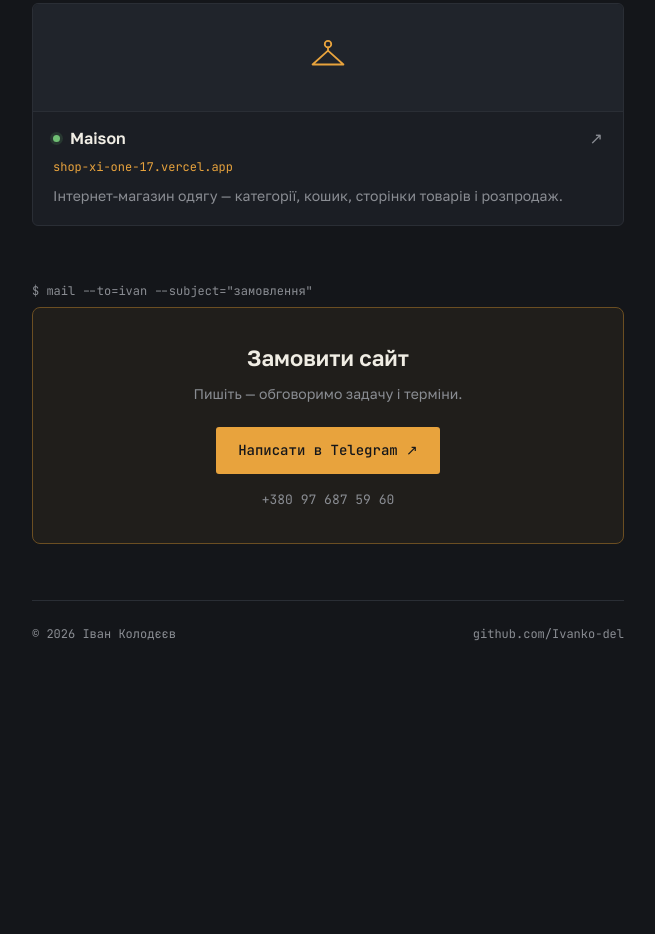
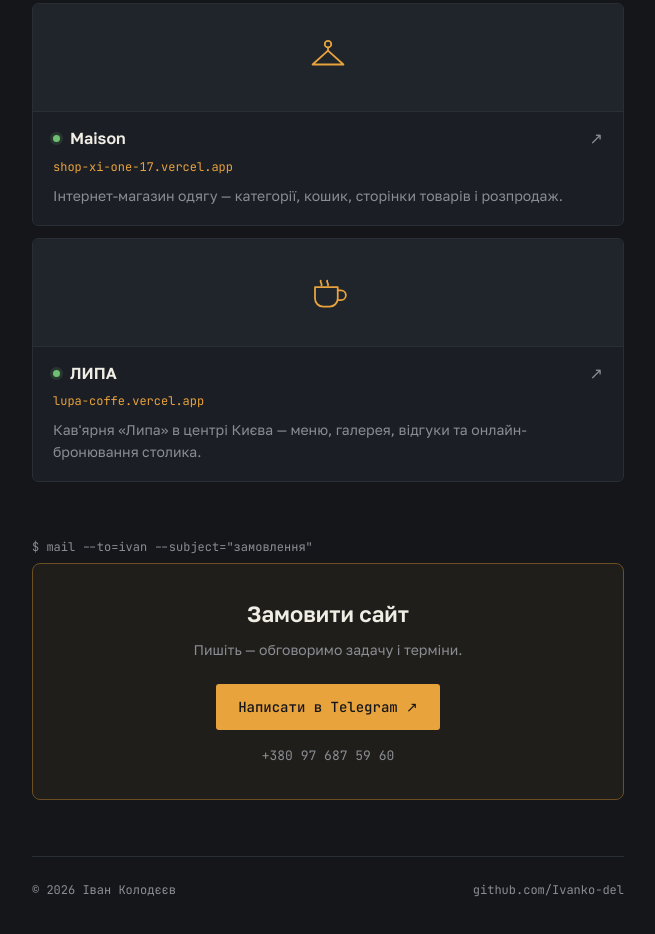
Before and after one commit to Ivanko-del/portfolio, a plain HTML site: page index.html in a window 1280 px wide. Shown: the part 1326-2260 px from the top of the page, without its empty margins (312-967 px from the left). Before the commit the page ends 2018 px from the top, so only its background shows below. Drawn offline with Linux system fonts and the light colour scheme.

Commit message:
Update index.html

```diff
--- a/index.html
+++ b/index.html
@@ -310,6 +310,23 @@
       <p class="project-desc">Інтернет-магазин одягу — категорії, кошик, сторінки товарів і розпродаж.</p>
     </a>
 
+    <a class="project" href="https://lupa-coffe.vercel.app/" target="_blank" rel="noopener">
+      <div class="project-preview" aria-hidden="true">
+        <svg viewBox="0 0 64 64" width="52" height="52" fill="none" stroke="var(--accent)" stroke-width="2.2" stroke-linecap="round" stroke-linejoin="round">
+          <path d="M16 26h28v14a10 10 0 0 1-10 10H26a10 10 0 0 1-10-10V26Z"/>
+          <path d="M44 30h4a6 6 0 0 1 0 12h-4"/>
+          <path d="M23 18c-1 3 2 3 1 6M31 18c-1 3 2 3 1 6"/>
+        </svg>
+      </div>
+      <div class="project-top">
+        <span class="status-dot" aria-hidden="true"></span>
+        <span class="project-name">ЛИПА</span>
+        <span class="project-arrow" aria-hidden="true">↗</span>
+      </div>
+      <p class="project-domain">lupa-coffe.vercel.app</p>
+      <p class="project-desc">Кав'ярня «Липа» в центрі Києва — меню, галерея, відгуки та онлайн-бронювання столика.</p>
+    </a>
+
     <!--
       ДОДАТИ НОВИЙ ПРОЄКТ
       Скопіюй блок нижче ПЕРЕД цим коментарем і заповни href, назву, домен, опис.
```
